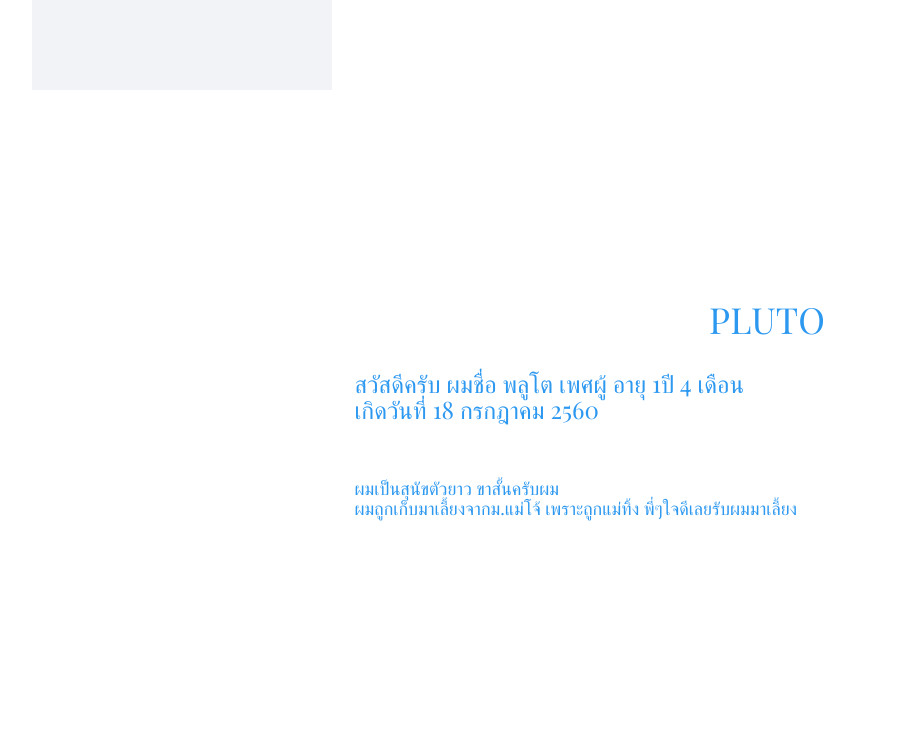
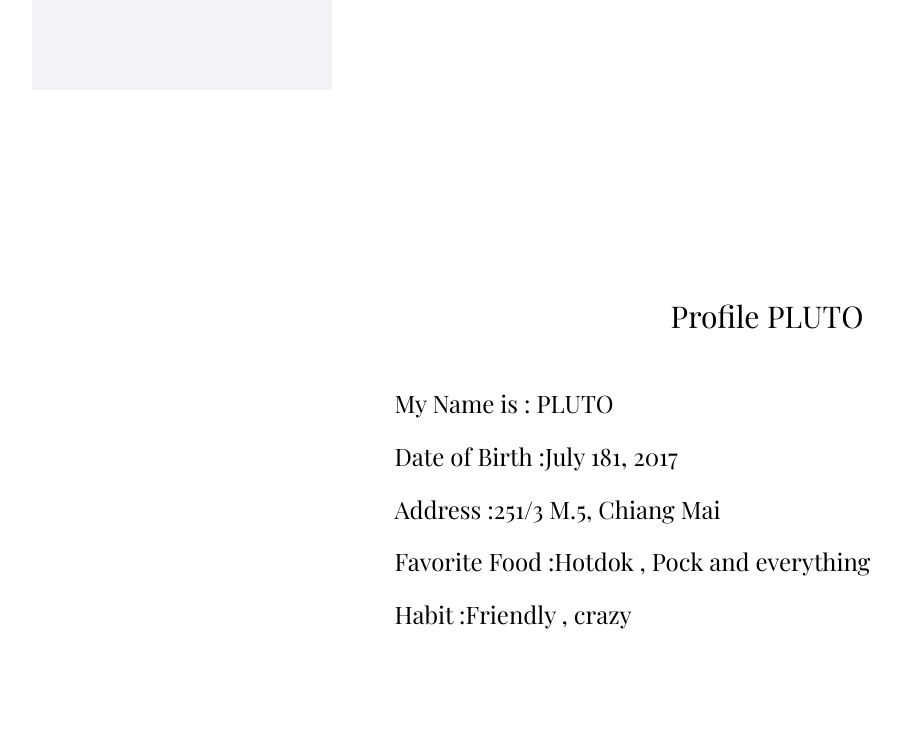
Before and after one commit to amazingn1/LAB1, a plain HTML site: page index.html in a window 1280 px wide. Shown: the part 710-1462 px from the top of the page, without its empty margins (23-924 px from the left). Drawn offline with nearby package versions, Linux system fonts and the light colour scheme; a web font is replaced by a local one.

Commit message:
updateProfile

```diff
--- a/index.html
+++ b/index.html
@@ -87,14 +87,19 @@
             <section class="colorlib-about" data-section="profile">
               <div class="colorlib-narrow-content">
                 <div class="row">
-                 <center> <h1><a>PLUTO</a></h1></center>
-                  <h3><a>สวัสดีครับ ผมชื่อ พลูโต เพศผู้ อายุ 1ปี 4 เดือน</a><br>
-                  <a>เกิดวันที่ 18 กรกฎาคม 2560</a></h3><br>
-                  <h4><a>ผมเป็นสุนัขตัวยาว ขาสั้นครับผม</a><br>
-                  <a>ผมถูกเก็บมาเลี้ยงจากม.แม่โจ้ เพราะถูกแม่ทิ้ง พี่ๆใจดีเลยรับผมมาเลี้ยง</a></h4>
 
 
-
+                  <div class="hero-info"></div>
+                     <center> <h2>Profile PLUTO</h2></center><br>
+                      <ul>
+                        <h3><span>My Name is : </span>PLUTO <br><br>
+                        <span>Date of Birth :</span>July 181, 2017<br><br>
+                        <span>Address :</span>251/3 M.5, Chiang Mai<br><br>
+                        <span>Favorite Food :</span>Hotdok , Pock and everything<br><br>
+                        <span>Habit :</span>Friendly , crazy </h3><br><br><br>
+                      </ul>
+                    </div>
+                  </center>
 
                 </div>
               </div>
```
